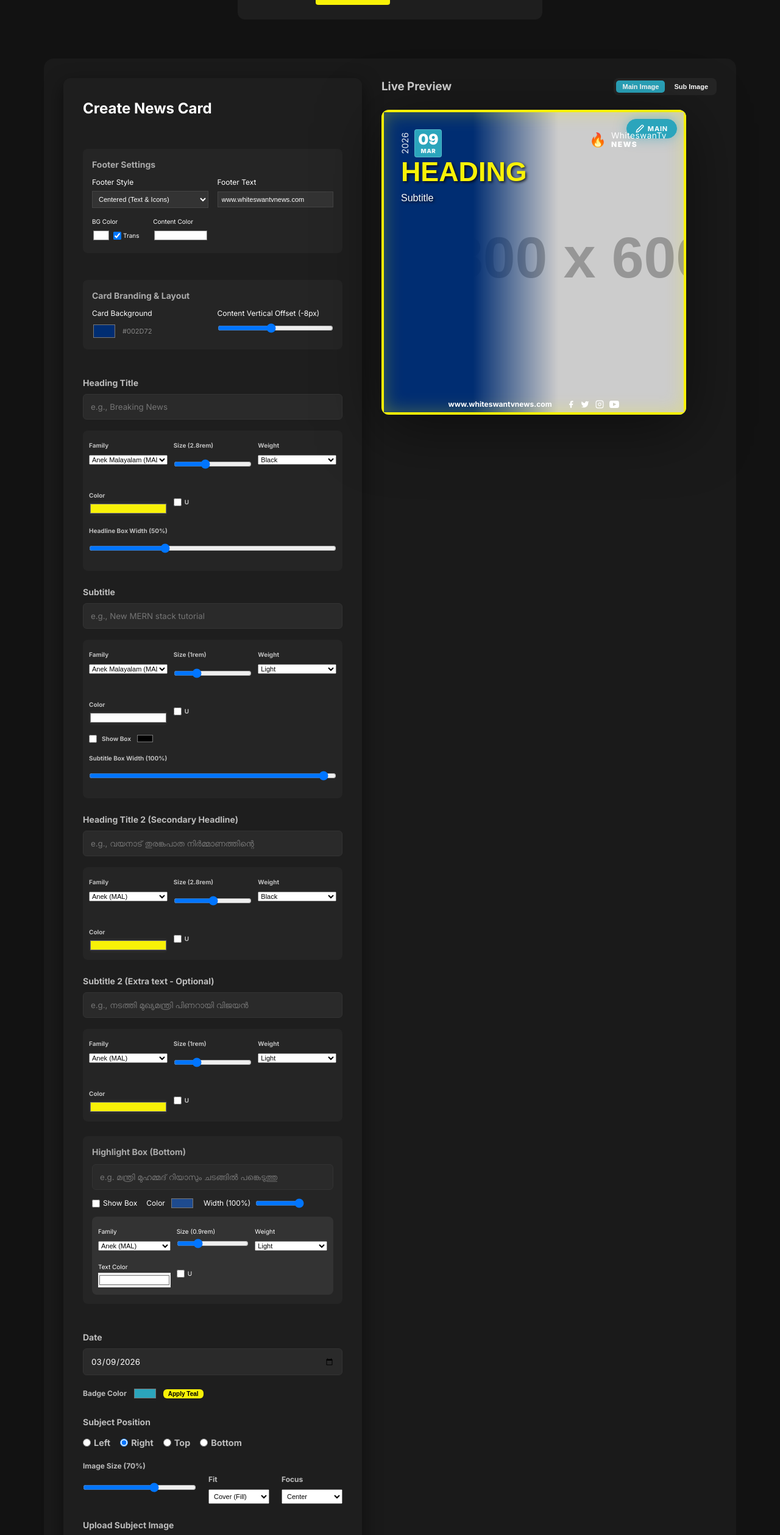
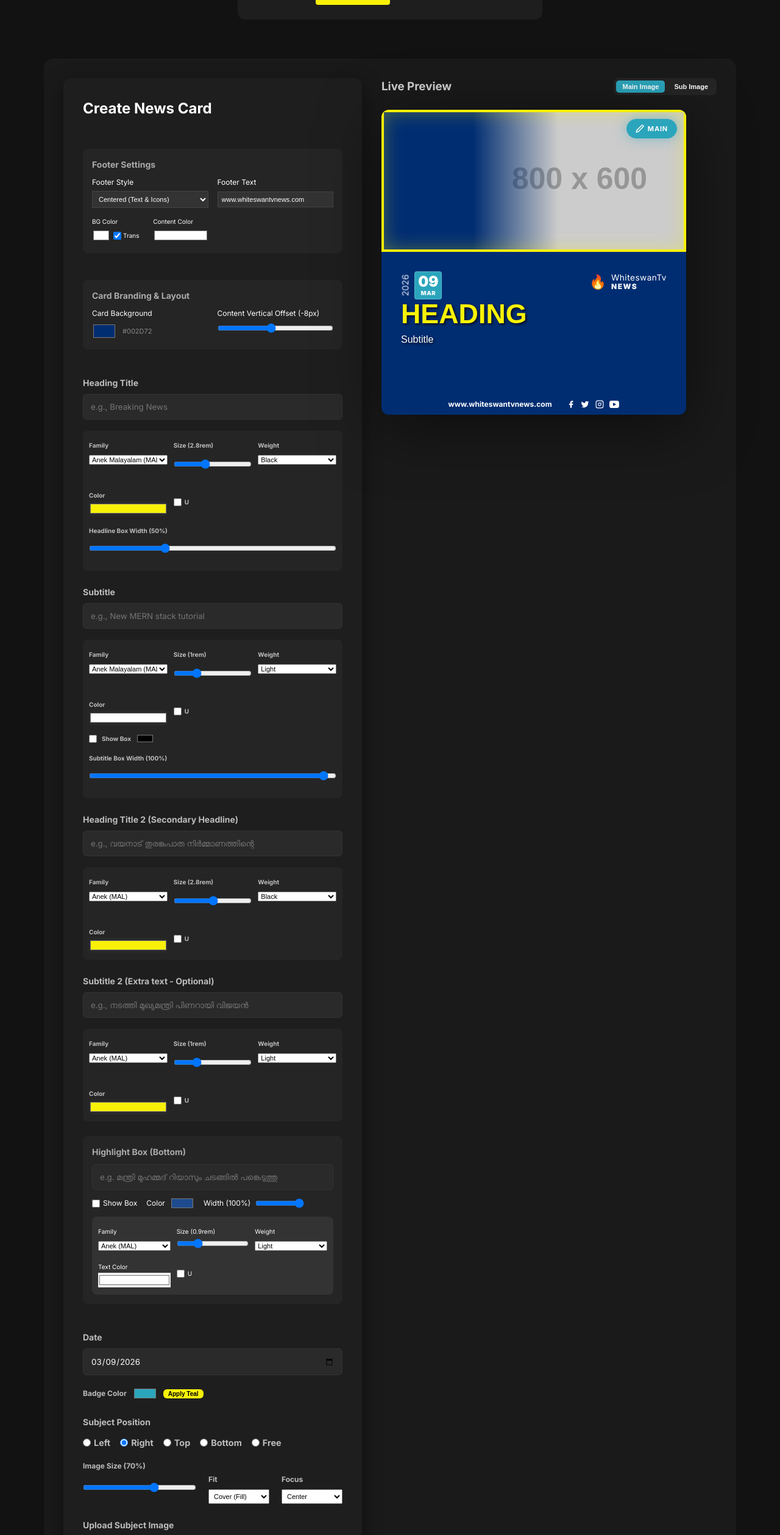
Before and after one commit to geomanuk20/card-generator, a React (Vite) app in the folder frontend/: page / in a window 1280 px wide. Shown: the part 248-2765 px from the top of the page at 61% size. Built offline with nearby package versions, Linux system fonts and the light colour scheme; no server answers; the HTML template or start-up script is replaced by a standard one; a web font is replaced by a local one.

Commit message:
Enable free-dragging for the main subject image

```diff
--- a/frontend/src/components/CardGenerator.jsx
+++ b/frontend/src/components/CardGenerator.jsx
@@ -13,6 +13,8 @@ const CardGenerator = ({ onCardGenerated, globalLogo }) => {
     imageSize: 70,
     imageFit: 'cover',
     imageObjectPosition: 'center',
+    imageX: 50,
+    imageY: 50,
     headlineWidth: 50,
     footerStyle: 'centered',
     footerText: 'www.whiteswantvnews.com',
@@ -265,6 +267,8 @@ const CardGenerator = ({ onCardGenerated, globalLogo }) => {
     imageSize: formData.imageSize,
     imageFit: formData.imageFit,
     imageObjectPosition: formData.imageObjectPosition,
+    imageX: formData.imageX,
+    imageY: formData.imageY,
     headlineWidth: formData.headlineWidth,
     footerStyle: formData.footerStyle,
     footerText: formData.footerText,
@@ -331,7 +335,12 @@ const CardGenerator = ({ onCardGenerated, globalLogo }) => {
 
   const handleImagePositionChange = (newPos) => {
     if (activeEditTarget === 'main') {
-      setFormData(prev => ({ ...prev, imageObjectPosition: newPos }));
+      if (formData.imagePosition === 'free' && newPos.includes('%')) {
+        const [x, y] = newPos.split(' ').map(val => parseInt(val));
+        setFormData(prev => ({ ...prev, imageX: x, imageY: y }));
+      } else {
+        setFormData(prev => ({ ...prev, imageObjectPosition: newPos }));
+      }
     } else {
       // If position is free-dragging, parse the percentages
       if (newPos.includes('%')) {
@@ -850,6 +859,15 @@ const CardGenerator = ({ onCardGenerated, globalLogo }) => {
                 onChange={(e) => setFormData({ ...formData, imagePosition: e.target.value })}
               /> Bottom
             </label>
+            <label style={{ display: 'flex', alignItems: 'center', gap: '5px', cursor: 'pointer', fontSize: '0.9rem' }}>
+              <input
+                type="radio"
+                name="position"
+                value="free"
+                checked={formData.imagePosition === 'free'}
+                onChange={(e) => setFormData({ ...formData, imagePosition: e.target.value })}
+              /> Free
+            </label>
           </div>
           <div style={{ marginTop: '10px', display: 'flex', gap: '20px', alignItems: 'flex-end' }}>
             <div style={{ flex: 1 }}>
--- a/frontend/src/components/PremiumCard.jsx
+++ b/frontend/src/components/PremiumCard.jsx
@@ -22,6 +22,15 @@ const PremiumCard = ({ card, globalLogo, isPreview = false, onImagePositionChang
     if (!isDragging || !isPreview || !cardRef.current) return;
 
     if (activeEditTarget === 'main') {
+      if (imagePosition === 'free') {
+        const cardRect = cardRef.current.getBoundingClientRect();
+        let xPercent = ((e.clientX - cardRect.left) / cardRect.width) * 100;
+        let yPercent = ((e.clientY - cardRect.top) / cardRect.height) * 100;
+        xPercent = Math.max(0, Math.min(100, xPercent));
+        yPercent = Math.max(0, Math.min(100, yPercent));
+        const coordPos = `${Math.round(xPercent)}% ${Math.round(yPercent)}%`;
+        if (onImagePositionChange) onImagePositionChange(coordPos);
+      } else {
         const imgElement = cardRef.current.querySelector('.card-image-subject');
         if (!imgElement) return;
         const rect = imgElement.getBoundingClientRect();
@@ -31,6 +40,7 @@ const PremiumCard = ({ card, globalLogo, isPreview = false, onImagePositionChang
         yPercent = Math.max(0, Math.min(100, yPercent));
         const newPos = `${Math.round(xPercent)}% ${Math.round(yPercent)}%`;
         if (onImagePositionChange) onImagePositionChange(newPos);
+      }
     } else {
       // For sub-image, we move the container relative to the WHOLE CARD
       const cardRect = cardRef.current.getBoundingClientRect();
@@ -89,7 +99,8 @@ const PremiumCard = ({ card, globalLogo, isPreview = false, onImagePositionChang
     subImageFit = 'contain', subImageObjectPosition = 'center',
     cardBgColor = '#002d72',
     contentVerticalOffset = -8,
-    subImageX = 10, subImageY = 80
+    subImageX = 10, subImageY = 80,
+    imageX = 50, imageY = 50
   } = card;
 
   // Dynamic image styling based on size and position
@@ -97,7 +108,18 @@ const PremiumCard = ({ card, globalLogo, isPreview = false, onImagePositionChang
     objectFit: imageFit, // Cover (fill height) or Contain
     objectPosition: imageObjectPosition
   };
-  if (imagePosition === 'left' || imagePosition === 'right') {
+  const subjectImageContainerStyle = {
+    position: imagePosition === 'free' ? 'absolute' : 'relative',
+    zIndex: 1
+  };
+
+  if (imagePosition === 'free') {
+    subjectImageContainerStyle.left = `${imageX}%`;
+    subjectImageContainerStyle.top = `${imageY}%`;
+    subjectImageContainerStyle.transform = 'translate(-50%, -50%)';
+    subjectImageContainerStyle.width = `${imageSize}%`;
+    subjectImageContainerStyle.height = 'auto';
+  } else if (imagePosition === 'left' || imagePosition === 'right') {
     imageDynamicStyle.width = `${imageSize}%`;
     imageDynamicStyle.height = '100%';
   } else {
@@ -235,7 +257,10 @@ const PremiumCard = ({ card, globalLogo, isPreview = false, onImagePositionChang
         style={{ backgroundColor: cardBgColor }}
       >
         {/* Uploaded Subject Image Wrapper */}
-        <div className={`subject-image-container ${isPreview && activeEditTarget === 'main' ? 'active-edit' : ''}`}>
+        <div
+          className={`subject-image-container ${isPreview && activeEditTarget === 'main' ? 'active-edit' : ''}`}
+          style={subjectImageContainerStyle}
+        >
           <img
             src={imageUrl}
             alt={title}
```
Lines whose indentation alone changed are shown as unchanged.
